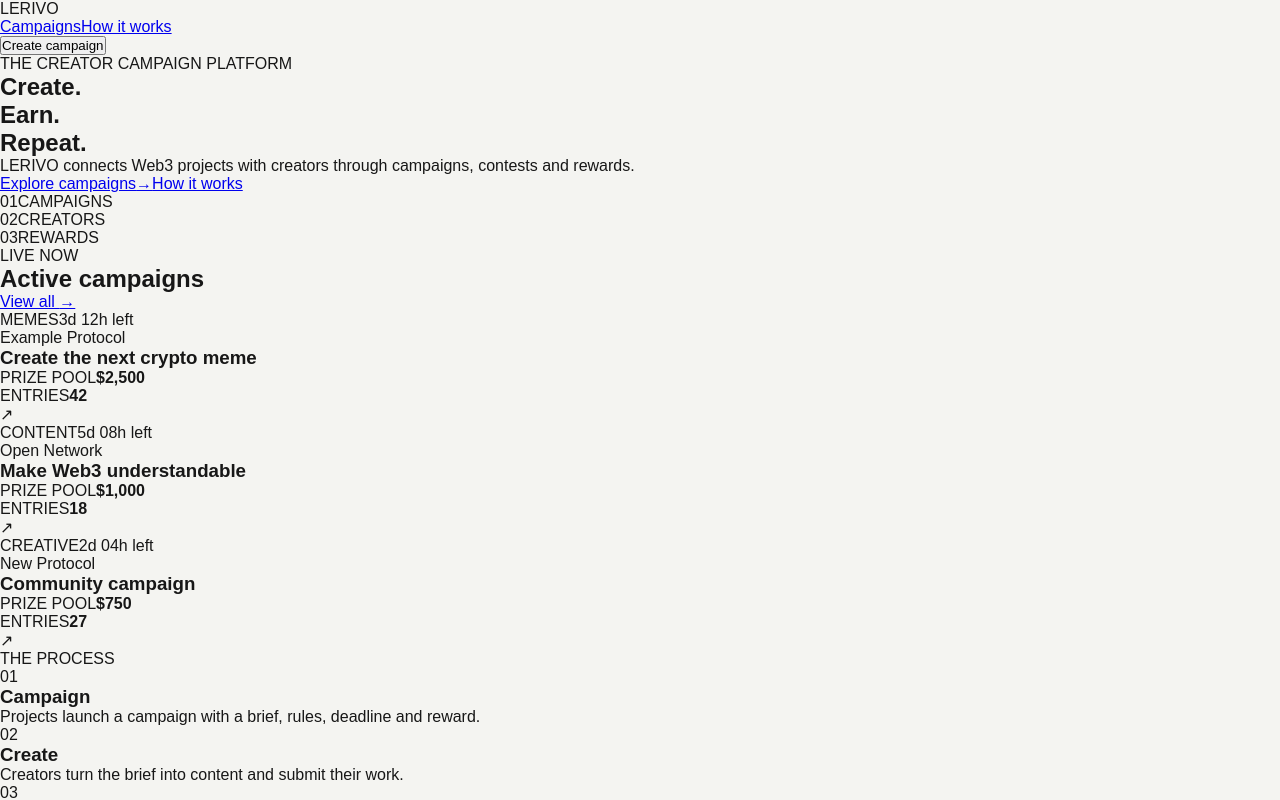
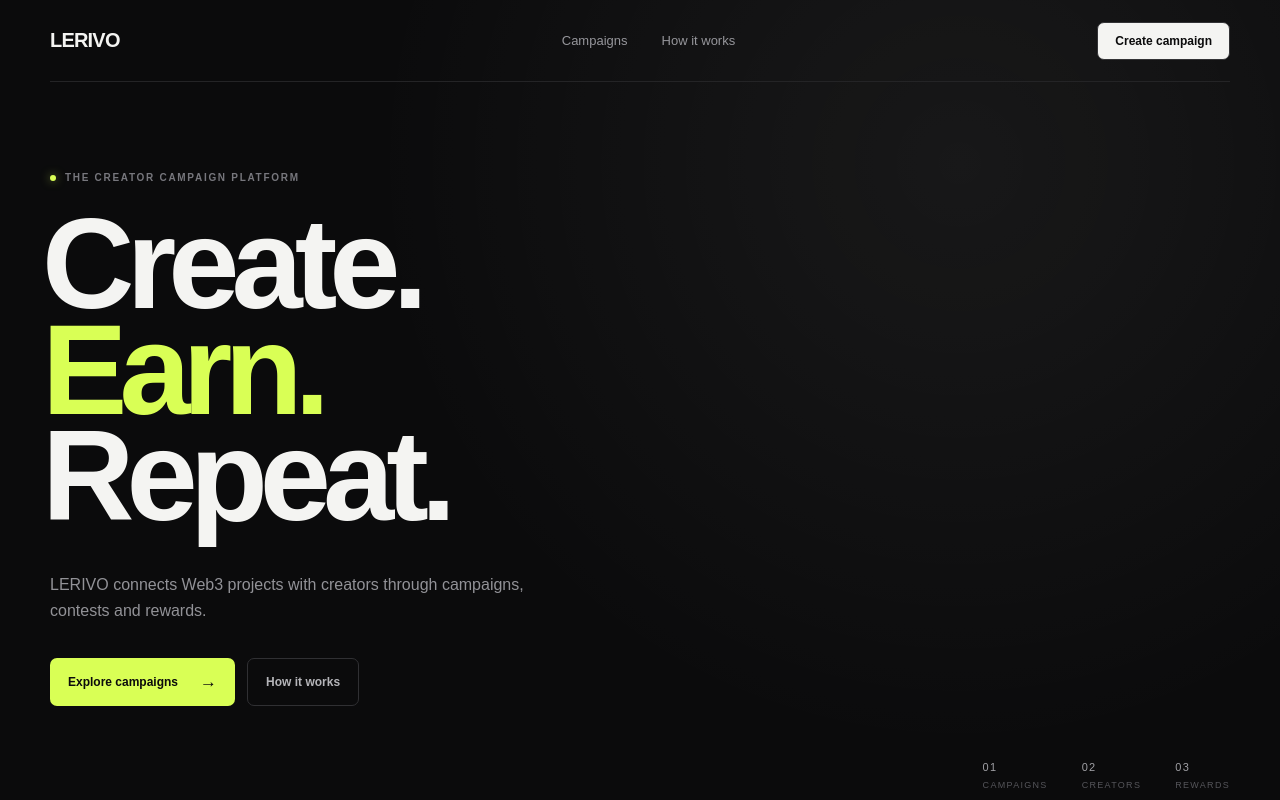
Before and after one commit to amirxme/lerivo-x, a Next.js app: page / in a window 1280 px wide. Shown: the top 800 px of the page. Built offline with nearby package versions, Linux system fonts and the light colour scheme.

Commit message:
Update globals.css

```diff
--- a/app/globals.css
+++ b/app/globals.css
@@ -5,12 +5,499 @@
 }
 
 html {
-  background: #f4f4f1;
+  scroll-behavior: smooth;
+  background: #0b0b0c;
 }
 
 body {
-  background: #f4f4f1;
-  color: #171717;
+  background: #0b0b0c;
+  color: #f4f4f2;
   font-family: Arial, Helvetica, sans-serif;
   min-height: 100vh;
 }
+
+a {
+  color: inherit;
+  text-decoration: none;
+}
+
+button {
+  font: inherit;
+}
+
+.site {
+  width: 100%;
+  min-height: 100vh;
+  overflow: hidden;
+  background:
+    radial-gradient(
+      circle at 75% 8%,
+      rgba(255, 255, 255, 0.055),
+      transparent 28%
+    ),
+    #0b0b0c;
+}
+
+/* NAVIGATION */
+
+.navbar {
+  width: min(1180px, calc(100% - 40px));
+  height: 82px;
+  margin: 0 auto;
+  display: flex;
+  align-items: center;
+  justify-content: space-between;
+  border-bottom: 1px solid #242426;
+}
+
+.logo {
+  font-size: 20px;
+  font-weight: 800;
+  letter-spacing: -0.8px;
+}
+
+.nav-links {
+  display: flex;
+  gap: 34px;
+  margin-left: 80px;
+}
+
+.nav-links a {
+  color: #96969b;
+  font-size: 13px;
+  transition: color 0.2s ease;
+}
+
+.nav-links a:hover {
+  color: #ffffff;
+}
+
+.nav-button {
+  border: 1px solid #333336;
+  background: #f4f4f2;
+  color: #0b0b0c;
+  padding: 11px 17px;
+  border-radius: 7px;
+  font-size: 12px;
+  font-weight: 700;
+  cursor: pointer;
+  transition:
+    background 0.2s ease,
+    transform 0.2s ease;
+}
+
+.nav-button:hover {
+  background: #ffffff;
+  transform: translateY(-1px);
+}
+
+/* HERO */
+
+.hero {
+  width: min(1180px, calc(100% - 40px));
+  min-height: 680px;
+  margin: 0 auto;
+  display: flex;
+  flex-direction: column;
+  justify-content: center;
+  position: relative;
+  border-bottom: 1px solid #242426;
+}
+
+.hero-content {
+  max-width: 780px;
+  padding: 90px 0 120px;
+}
+
+.eyebrow,
+.section-label {
+  color: #77777d;
+  font-size: 10px;
+  font-weight: 700;
+  letter-spacing: 1.7px;
+}
+
+.eyebrow {
+  display: flex;
+  align-items: center;
+  gap: 9px;
+  margin-bottom: 28px;
+}
+
+.status-dot {
+  width: 6px;
+  height: 6px;
+  border-radius: 50%;
+  background: #d9ff55;
+  box-shadow: 0 0 10px rgba(217, 255, 85, 0.5);
+}
+
+.hero h1 {
+  font-size: clamp(70px, 10vw, 142px);
+  line-height: 0.83;
+  letter-spacing: -8px;
+  font-weight: 700;
+  margin-left: -8px;
+}
+
+.hero h1 span {
+  color: #d9ff55;
+}
+
+.hero p {
+  max-width: 480px;
+  margin-top: 42px;
+  color: #929297;
+  font-size: 16px;
+  line-height: 1.65;
+}
+
+.hero-actions {
+  display: flex;
+  align-items: center;
+  gap: 12px;
+  margin-top: 34px;
+}
+
+.primary-button,
+.secondary-button {
+  display: inline-flex;
+  align-items: center;
+  gap: 22px;
+  height: 48px;
+  padding: 0 18px;
+  border-radius: 7px;
+  font-size: 12px;
+  font-weight: 700;
+  transition:
+    transform 0.2s ease,
+    background 0.2s ease;
+}
+
+.primary-button {
+  background: #d9ff55;
+  color: #0b0b0c;
+}
+
+.primary-button span {
+  font-size: 17px;
+}
+
+.secondary-button {
+  border: 1px solid #303033;
+  color: #b5b5b9;
+}
+
+.primary-button:hover,
+.secondary-button:hover {
+  transform: translateY(-2px);
+}
+
+.secondary-button:hover {
+  background: #151517;
+}
+
+.hero-meta {
+  position: absolute;
+  right: 0;
+  bottom: 36px;
+  display: flex;
+  gap: 34px;
+}
+
+.hero-meta div {
+  display: flex;
+  flex-direction: column;
+  gap: 7px;
+  color: #55555a;
+  font-size: 9px;
+  letter-spacing: 1.3px;
+}
+
+.hero-meta span {
+  color: #a0a0a5;
+  font-size: 11px;
+}
+
+/* CAMPAIGNS */
+
+.campaign-section {
+  width: min(1180px, calc(100% - 40px));
+  margin: 0 auto;
+  padding: 110px 0;
+  border-bottom: 1px solid #242426;
+}
+
+.section-header {
+  display: flex;
+  align-items: flex-end;
+  justify-content: space-between;
+  margin-bottom: 42px;
+}
+
+.section-header h2 {
+  margin-top: 10px;
+  font-size: 38px;
+  letter-spacing: -1.8px;
+}
+
+.view-all {
+  color: #8e8e93;
+  font-size: 12px;
+  transition: color 0.2s ease;
+}
+
+.view-all span {
+  margin-left: 10px;
+}
+
+.view-all:hover {
+  color: #ffffff;
+}
+
+.campaign-grid {
+  display: grid;
+  grid-template-columns: repeat(3, 1fr);
+  gap: 12px;
+}
+
+.campaign-card {
+  min-height: 310px;
+  padding: 20px;
+  border: 1px solid #28282b;
+  border-radius: 9px;
+  background: #101011;
+  display: flex;
+  flex-direction: column;
+  justify-content: space-between;
+  transition:
+    border-color 0.25s ease,
+    transform 0.25s ease;
+}
+
+.campaign-card:hover {
+  border-color: #454549;
+  transform: translateY(-3px);
+}
+
+.card-top,
+.card-bottom {
+  display: flex;
+  align-items: center;
+  justify-content: space-between;
+}
+
+.campaign-tag {
+  color: #a4a4a8;
+  font-size: 9px;
+  letter-spacing: 1.3px;
+  font-weight: 700;
+}
+
+.deadline {
+  color: #66666b;
+  font-size: 10px;
+}
+
+.project-name {
+  color: #737378;
+  font-size: 11px;
+  margin-bottom: 13px;
+}
+
+.card-main h3 {
+  max-width: 270px;
+  font-size: 23px;
+  line-height: 1.1;
+  letter-spacing: -0.8px;
+}
+
+.card-bottom {
+  padding-top: 20px;
+  border-top: 1px solid #252528;
+  justify-content: flex-start;
+  gap: 35px;
+}
+
+.card-bottom > div {
+  display: flex;
+  flex-direction: column;
+  gap: 6px;
+}
+
+.data-label {
+  color: #5f5f64;
+  font-size: 8px;
+  letter-spacing: 1.1px;
+}
+
+.card-bottom strong {
+  font-size: 14px;
+  font-weight: 600;
+}
+
+.arrow {
+  margin-left: auto;
+  color: #77777c;
+  font-size: 19px;
+}
+
+/* PROCESS */
+
+.process-section {
+  width: min(1180px, calc(100% - 40px));
+  margin: 0 auto;
+  padding: 110px 0 130px;
+}
+
+.process-grid {
+  display: grid;
+  grid-template-columns: repeat(3, 1fr);
+  margin-top: 48px;
+  border-top: 1px solid #28282b;
+}
+
+.process-grid > div {
+  padding: 28px 30px 0 0;
+  border-right: 1px solid #28282b;
+}
+
+.process-grid > div:not(:first-child) {
+  padding-left: 30px;
+}
+
+.process-grid > div:last-child {
+  border-right: 0;
+}
+
+.process-grid span {
+  color: #69696e;
+  font-size: 10px;
+}
+
+.process-grid h3 {
+  margin-top: 65px;
+  font-size: 25px;
+  letter-spacing: -1px;
+}
+
+.process-grid p {
+  max-width: 280px;
+  margin-top: 15px;
+  color: #77777c;
+  font-size: 13px;
+  line-height: 1.65;
+}
+
+/* FOOTER */
+
+.footer {
+  width: min(1180px, calc(100% - 40px));
+  margin: 0 auto;
+  padding: 28px 0;
+  display: flex;
+  justify-content: space-between;
+  color: #55555a;
+  font-size: 11px;
+  border-top: 1px solid #242426;
+}
+
+/* MOBILE */
+
+@media (max-width: 760px) {
+  .navbar {
+    width: calc(100% - 28px);
+    height: 70px;
+  }
+
+  .nav-links {
+    display: none;
+  }
+
+  .nav-button {
+    padding: 10px 13px;
+    font-size: 10px;
+  }
+
+  .hero {
+    width: calc(100% - 28px);
+    min-height: 650px;
+  }
+
+  .hero-content {
+    padding: 70px 0 110px;
+  }
+
+  .hero h1 {
+    font-size: clamp(64px, 19vw, 100px);
+    letter-spacing: -5px;
+  }
+
+  .hero p {
+    font-size: 14px;
+    margin-top: 35px;
+  }
+
+  .hero-actions {
+    flex-direction: column;
+    align-items: flex-start;
+  }
+
+  .hero-meta {
+    left: 0;
+    right: auto;
+    gap: 24px;
+  }
+
+  .campaign-section,
+  .process-section,
+  .footer {
+    width: calc(100% - 28px);
+  }
+
+  .campaign-section,
+  .process-section {
+    padding: 75px 0;
+  }
+
+  .section-header {
+    align-items: flex-start;
+    gap: 25px;
+    flex-direction: column;
+  }
+
+  .section-header h2 {
+    font-size: 31px;
+  }
+
+  .campaign-grid {
+    grid-template-columns: 1fr;
+  }
+
+  .campaign-card {
+    min-height: 270px;
+  }
+
+  .process-grid {
+    grid-template-columns: 1fr;
+  }
+
+  .process-grid > div,
+  .process-grid > div:not(:first-child) {
+    padding: 25px 0;
+    border-right: 0;
+    border-bottom: 1px solid #28282b;
+  }
+
+  .process-grid > div:last-child {
+    border-bottom: 0;
+  }
+
+  .process-grid h3 {
+    margin-top: 35px;
+  }
+
+  .footer {
+    padding-bottom: 25px;
+  }
+}
```
